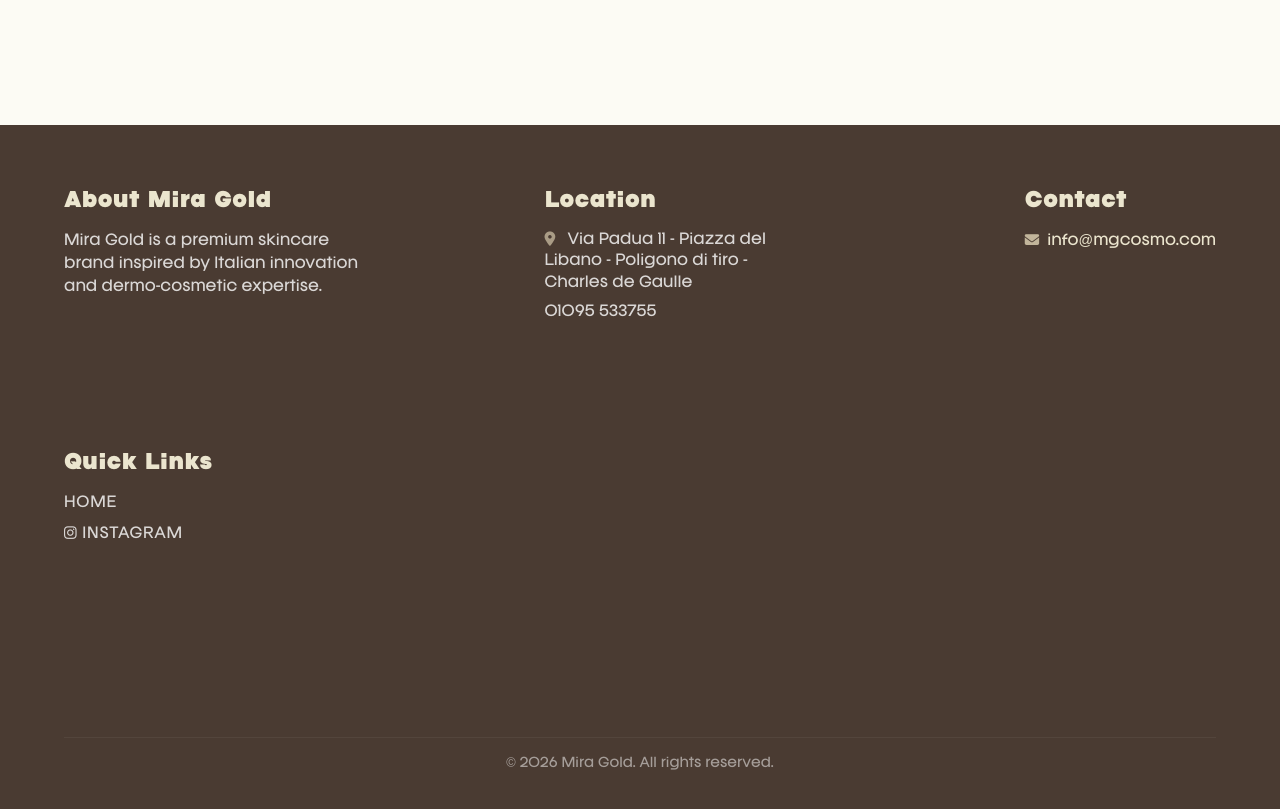
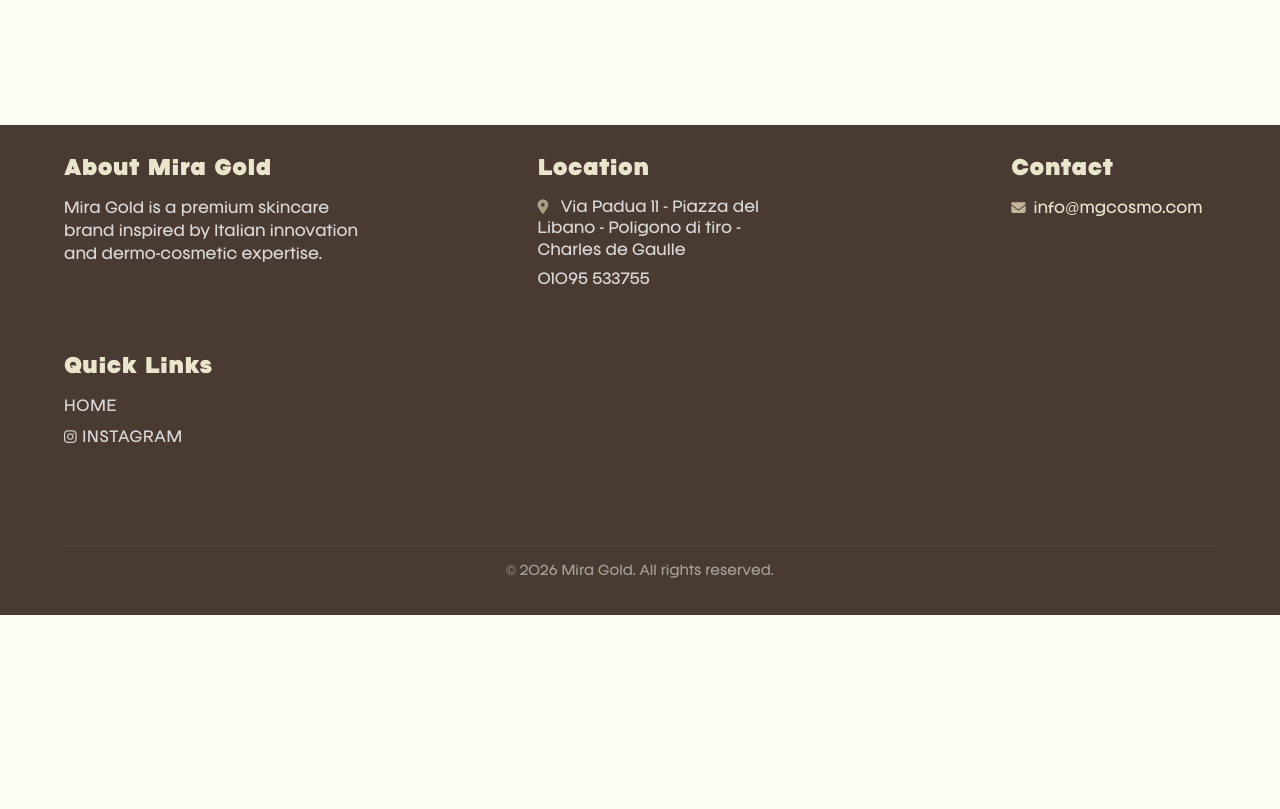
Before and after one commit to Mostafahama/MiraGold, a plain HTML site: page product-details.html in a window 1280 px wide. Shown: the part 1001-1810 px from the top of the page. After the commit the page ends 1616 px from the top, so only its background shows below. Drawn offline with nearby package versions, Linux system fonts and the light colour scheme.

Commit message:
UI: Compact footer design by reducing padding and gaps

```diff
--- a/style.css
+++ b/style.css
@@ -484,7 +484,7 @@
 footer {
     background-color: var(--color-footer);
     color: var(--color-white);
-    padding: var(--spacing-lg) 0;
+    padding: var(--spacing-md) 0;
     text-align: left;
     /* Desktop default */
 }
@@ -493,7 +493,7 @@
     display: grid;
     grid-template-columns: 1fr 1fr 0.5fr;
     /* 3 Columns: Brand (wide), Contact (wide), Links (narrow) */
-    gap: var(--spacing-xl);
+    gap: var(--spacing-lg);
     align-items: start;
 }
 
@@ -591,7 +591,7 @@
     /* Span full width */
     font-size: 0.8rem;
     opacity: 0.5;
-    margin-top: var(--spacing-lg);
+    margin-top: var(--spacing-md);
     text-align: center;
     border-top: 1px solid rgba(255, 255, 255, 0.1);
     padding-top: var(--spacing-sm);
```
